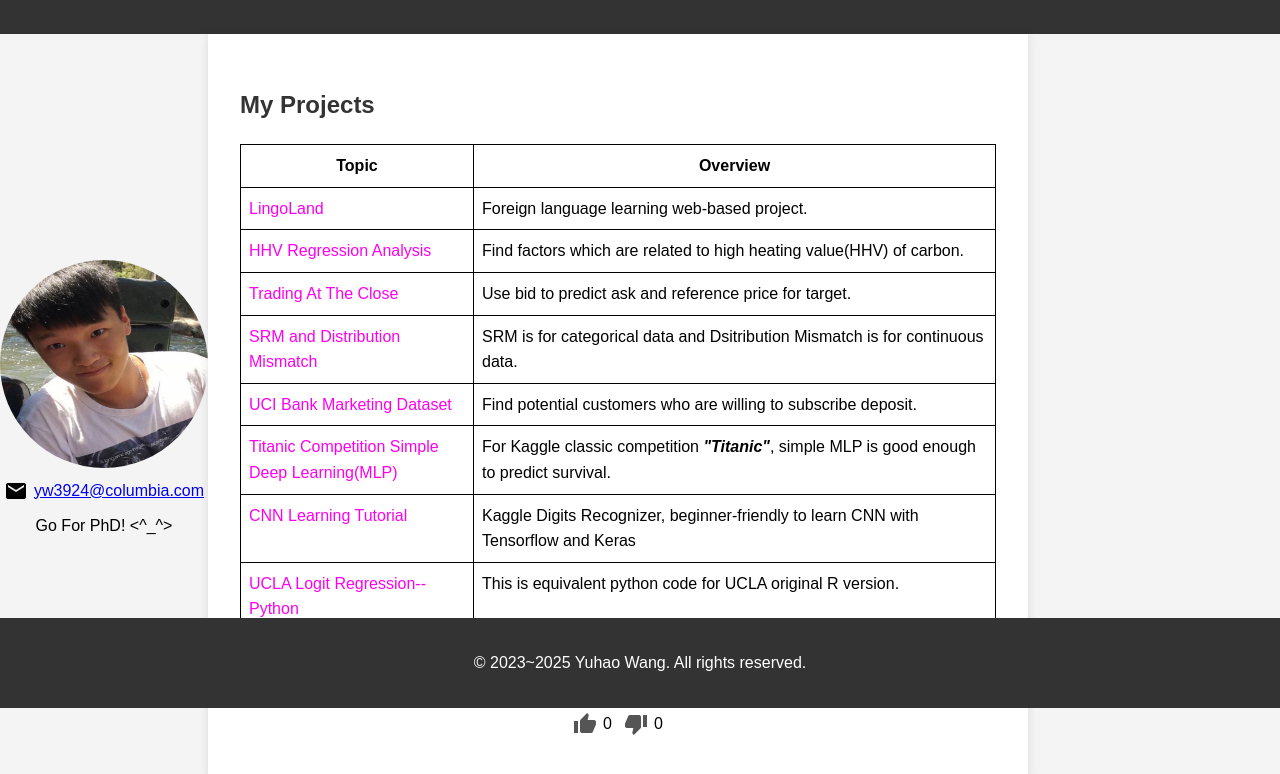
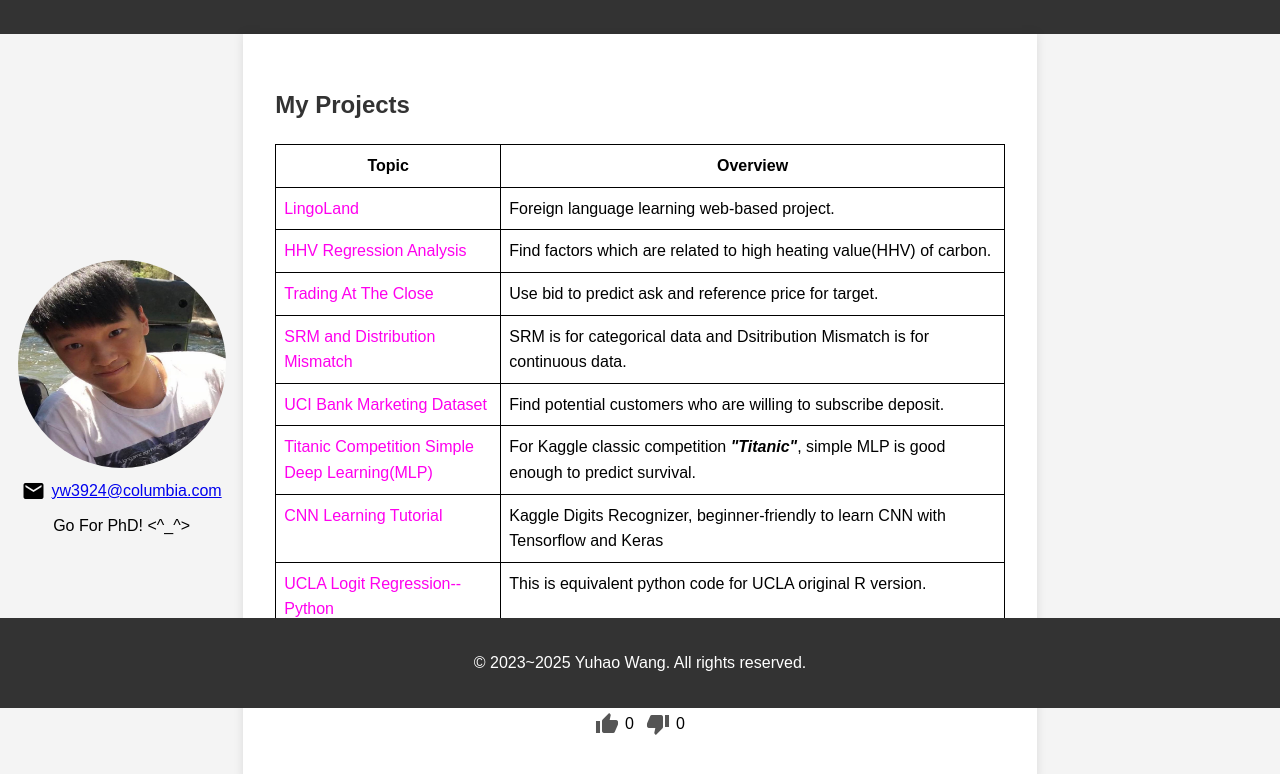
Before and after one commit to librautoo/Projects_Gallary, a plain HTML site: page index.html in a window 1280 px wide. Shown: the part 92-866 px from the top of the page. Drawn offline with Linux system fonts and the light colour scheme.

Commit message:
update index css

```diff
--- a/style_index.css
+++ b/style_index.css
@@ -24,8 +24,8 @@ body {
 .left-section {
     /* If you keep width: 20%, it may be very narrow.
        You can center the entire block with margin: 0 auto; if you like: */
-    /* width: 20%;
-       margin: 0 auto; */
+    width: 20%;
+    margin: 0 auto;
     display: flex;
     flex-direction: column;
     align-items: center;   /* center image & mail-section in that column */
```
